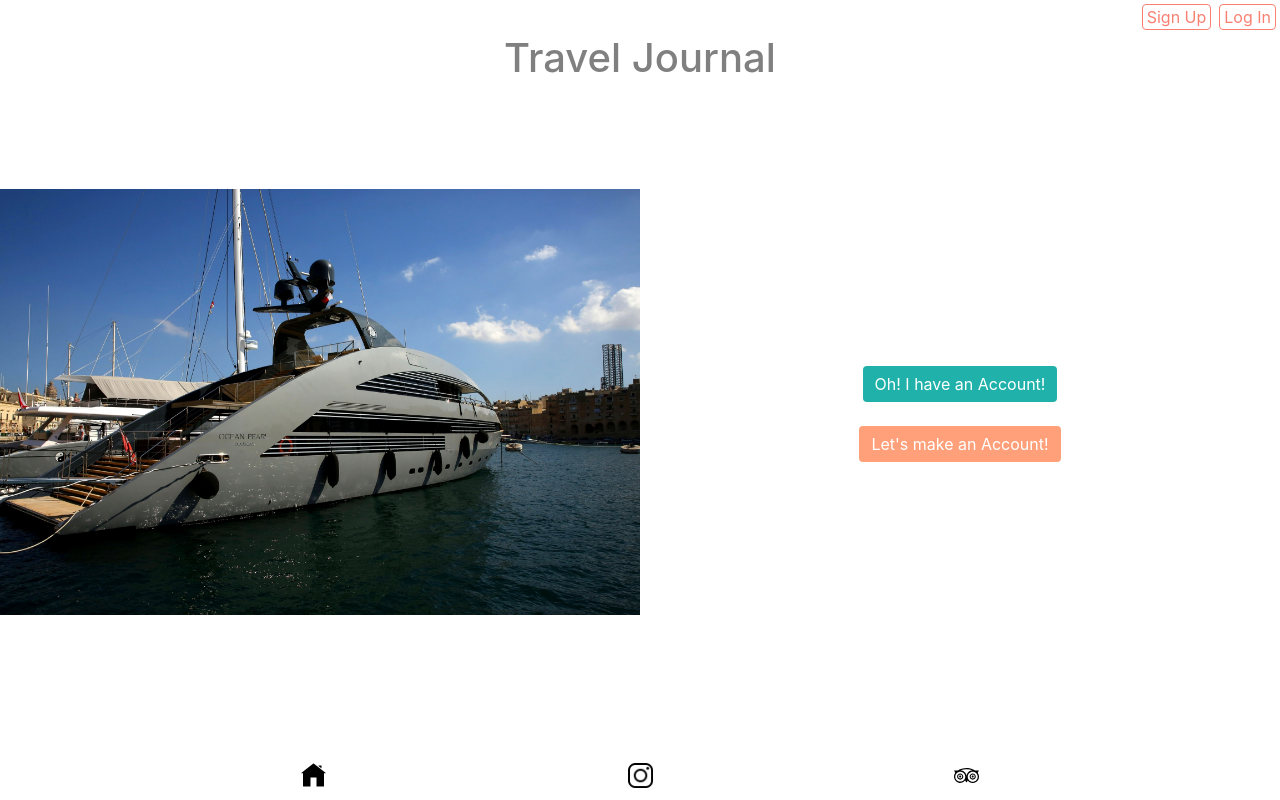
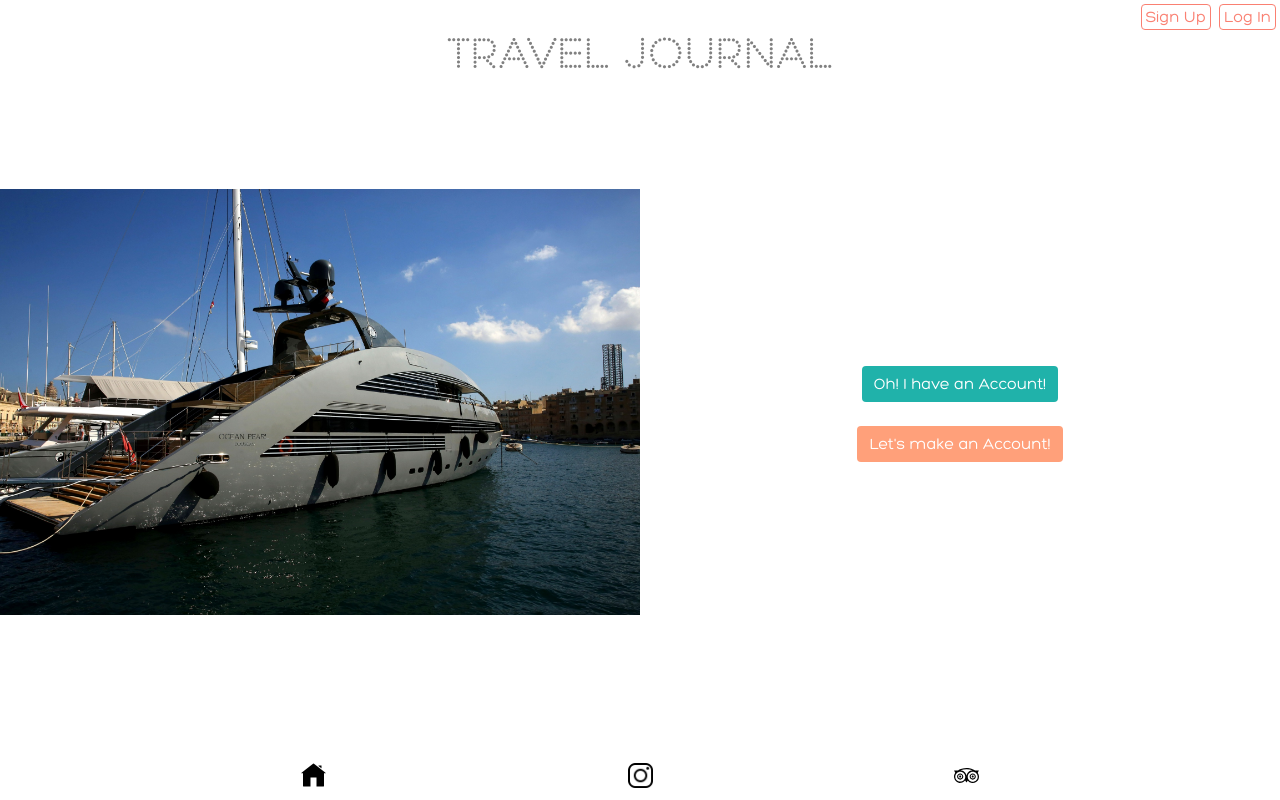
Before and after one commit to Herzenpolo/travel-journal, a React (Create React App) app in the folder travel-journal-frontend/: page / in a window 1280 px wide. Built offline with nearby package versions, Linux system fonts and the light colour scheme; no server answers.

Commit message:
testing + DB pop

```diff
--- a/travel-journal-frontend/src/App.css
+++ b/travel-journal-frontend/src/App.css
@@ -16,6 +16,22 @@
 * {
   color: grey
 }
+
+h1, h2, h3 {
+  font-family: 'headers' !important;
+}
+
+h1 {
+  font-size: 2em;
+}
+
+body {
+  font-family: 'MyFont' !important;
+  font-weight: bolder;
+}
+
+
+
 
 @media (prefers-reduced-motion: no-preference) {
   .App-logo {
--- a/travel-journal-frontend/src/index.css
+++ b/travel-journal-frontend/src/index.css
@@ -11,3 +11,13 @@ code {
   font-family: source-code-pro, Menlo, Monaco, Consolas, 'Courier New',
     monospace;
 }
+
+@font-face {
+  font-family: 'MyFont';
+  src: local('MyFont'), url('./components/fonts/Hero-Regular.ttf');
+}
+
+@font-face {
+  font-family: 'headers';
+  src: local('headers'), url('./components/fonts/Perfograma-Regular.ttf');
+}
--- a/travel-journal-frontend/src/index.js
+++ b/travel-journal-frontend/src/index.js
@@ -5,6 +5,8 @@ import App from './App';
 import * as serviceWorker from './serviceWorker';
 import { BrowserRouter as Router} from 'react-router-dom'
 import 'bootstrap/dist/css/bootstrap.min.css';
+import './components/fonts/Hero-Regular.ttf'
+import './components/fonts/Perfograma-Regular.ttf'
 
 
 
```
Also changed, not shown: travel-journal-frontend/src/components/fonts/Hero-Regular.ttf (added), travel-journal-frontend/src/components/fonts/Perfograma-Regular.ttf (added).
